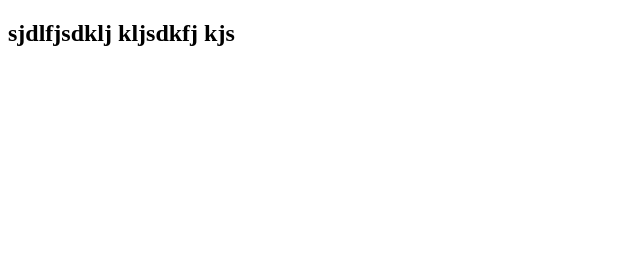
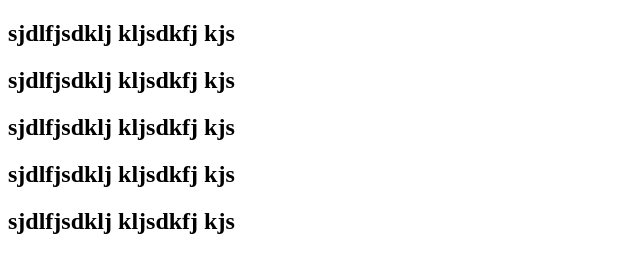
Before and after one commit to LaxmanAlashetti2003/branching2, a plain HTML site: page index.html in a window 1280 px wide. Shown: the whole page, without its empty margins (0-640 px from the left). Drawn offline with Linux system fonts and the light colour scheme.

Commit message:
changed html file

```diff
--- a/index.html
+++ b/index.html
@@ -9,6 +9,10 @@
 
 <body>
     <h2>sjdlfjsdklj kljsdkfj kjs</h2>
+    <h2>sjdlfjsdklj kljsdkfj kjs</h2>
+    <h2>sjdlfjsdklj kljsdkfj kjs</h2>
+    <h2>sjdlfjsdklj kljsdkfj kjs</h2>
+    <h2>sjdlfjsdklj kljsdkfj kjs</h2>
 </body>
 
 </html>
```
